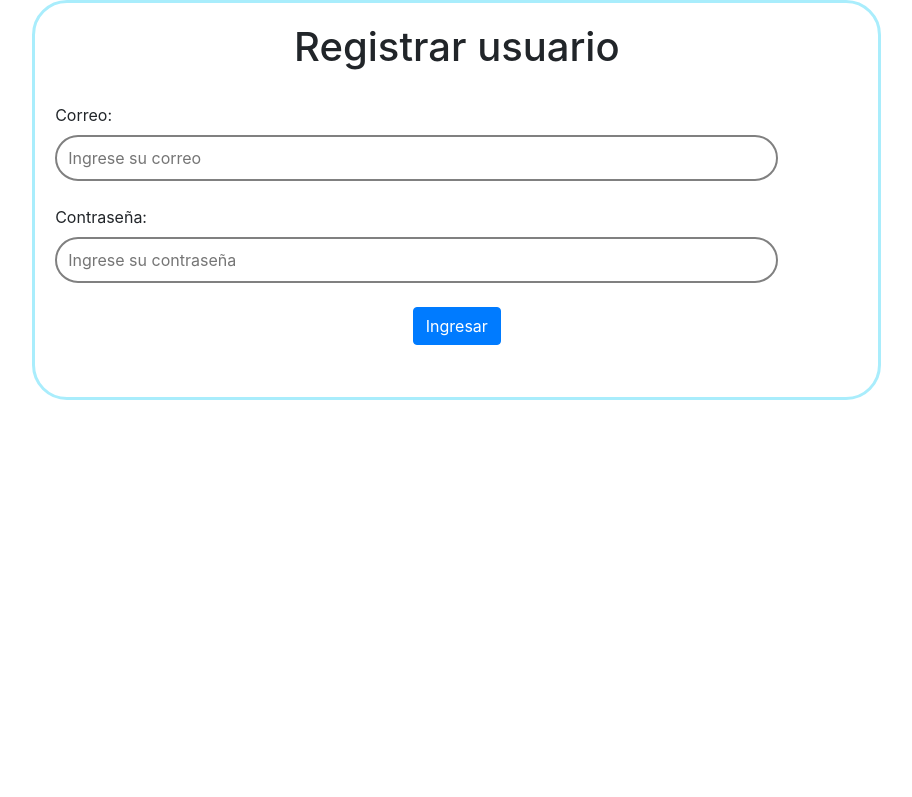
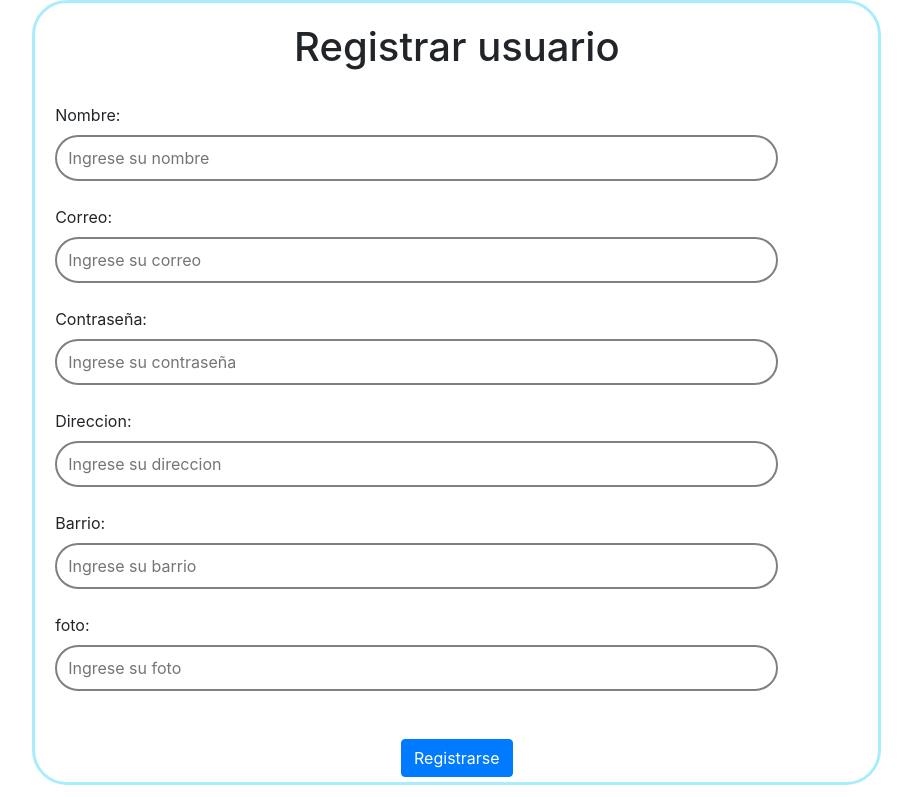
Before and after one commit to sestupinan/OfficeUs, a Django app: page /usuariocreate/ in a window 1280 px wide. Shown: the part 152-949 px from the top of the page, without its empty margins (74-986 px from the left). Before the commit the page ends 552 px from the top, so only its background shows below. Run offline with Django 3.2, Linux system fonts and the light colour scheme; some libraries are stand-ins or nearby versions.

Commit message:
arreglos en createusuario

```diff
--- a/OfficeUs/usuario/templates/Usuario/usuarioCreate.html
+++ b/OfficeUs/usuario/templates/Usuario/usuarioCreate.html
@@ -46,18 +46,38 @@
 
 <div class="row">
 	<div class="col-md-10">
-		<div class="card centrar" style="width:80%;height:400px;border:3px solid #a9edfc;border-radius: 35px;">
+		<div class="card centrar" style="width:80%;height:785px;border:3px solid #a9edfc;border-radius: 35px;">
 			<div class="card-body">
 				<h1 id="titulo2">Registrar usuario</h1><br>
-				<form method="post">{% csrf_token %}
+				<form method="POST">{% csrf_token %}
+
+					<label>Nombre:</label>
+					<br>
+					<input class="inputform" type="text" placeholder="  Ingrese su nombre" name="nombre"><br><br>
 					<label>Correo:</label>
 					<br>
-					<input class="inputform" type="text" placeholder="  Ingrese su correo" name="correo"><br><br>
-					<label>Contraseña:</label><br>
-					<input class="inputform" type="password" placeholder="  Ingrese su contraseña" name="contraseña">
-					<br><br>
-					<button type="submit" class="btn btn-primary" id="botonIngresar" style="display:block;margin-left:auto;margin-right:auto;">Ingresar</button>
+					<input class="inputform" type="text" placeholder="  Ingrese su correo" name="correo"><br>
+					<br>
+					<label>Contraseña:</label>
+					<br>
+					<input class="inputform" type="password" placeholder="  Ingrese su contraseña" name="contraseña"><br>
+					<br>
+					<label>Direccion:</label>
+					<br>
+					<input class="inputform" type="text" placeholder="  Ingrese su direccion" name="direccion"><br>
+					<br>
+					<label>Barrio:</label>
+					<br>
+					<input class="inputform" type="text" placeholder="  Ingrese su barrio" name="barrio"><br>
+					<br>
+					<label>foto:</label>
+					<br>
+					<input class="inputform" type="text" placeholder="  Ingrese su foto" name="foto"><br>
+					<br>
+					<br>
+					<button type="submit" class="btn btn-primary" id="botonIngresar" style="display:block;margin-left:auto;margin-right:auto;">Registrarse</button>
 				</form>
+
 			</div>
 		</div>
 	</div>
--- a/OfficeUs/usuario/usuario_logic/usuario_logic.py
+++ b/OfficeUs/usuario/usuario_logic/usuario_logic.py
@@ -12,4 +12,4 @@ def get_usuarios():
 def create_user(form):
     user = form.save()
     user.save()
-    return ()
+    return ('Usuario creado')
--- a/OfficeUs/usuario/views.py
+++ b/OfficeUs/usuario/views.py
@@ -22,12 +22,12 @@ def usuario_create(request):
             if rta=='Usuario creado':
                 messages.add_message(request, messages.SUCCESS, rta)
                 print(messages)
-                return HttpResponseRedirect(reverse('usuarioCreate'))
+                return HttpResponseRedirect(reverse('usuariocreate'))
             else:
                 messages.add_message(request, messages.ERROR, rta)
                 print(messages)
                 messages.error(request, "Error")
-                return HttpResponseRedirect(reverse('usuarioCreate'))
+                return HttpResponseRedirect(reverse('usuariocreate'))
         else:
             print(form.errors)
     else:
```
Also changed, not shown: OfficeUs/db.sqlite3.
